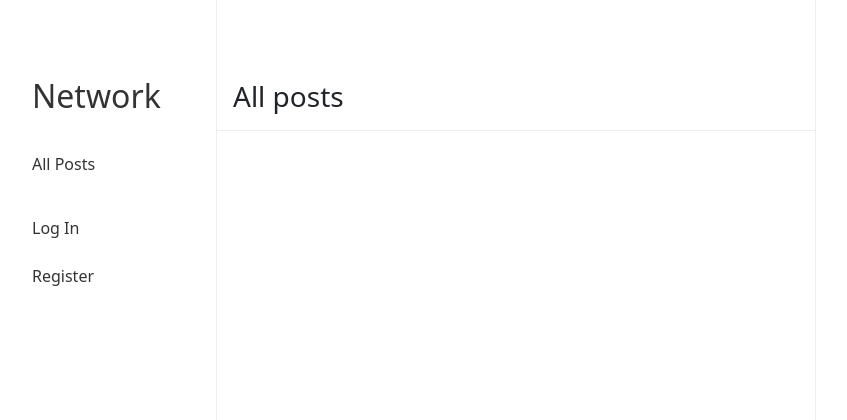
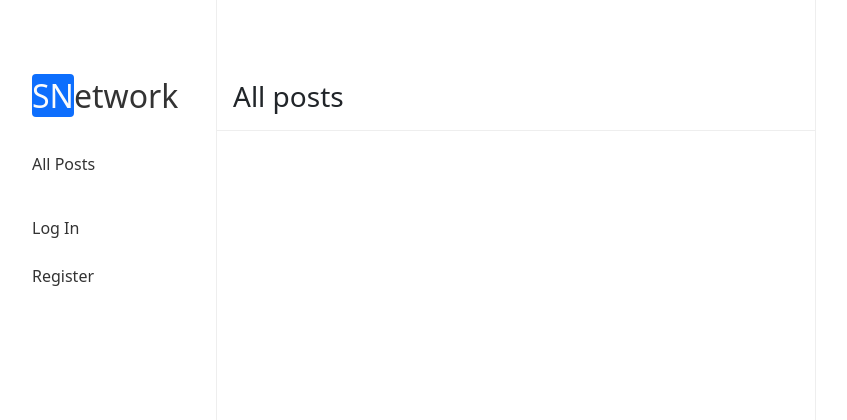
Before and after one commit to kftlfd/snetwork, a Django app: page / in a window 1280 px wide. Shown: the top 420 px of the page, without its empty margins (224-1071 px from the left). Run offline with Django 3.2, Linux system fonts and the light colour scheme; data that the repository does not hold is empty.

Commit message:
added favicon and page titles; brand styling;

```diff
--- a/network/static/network/styles.css
+++ b/network/static/network/styles.css
@@ -83,6 +83,11 @@ body {
 .nav .sidebar .navbar-brand,
 .nav .sidebar .nav-item {
   padding-left: 1rem;
+}
+.nav .sidebar .navbar-brand .brand {
+  color: #fbfbfb;
+  background-color: #0d6efd;
+  border-radius: 0.25rem;
 }
 
 
--- a/network/templates/network/feed.html
+++ b/network/templates/network/feed.html
@@ -1,4 +1,6 @@
 {% extends "network/layout.html" %}
+
+{% block title %}Feed{% endblock %}
 
 {% block body %}
 
--- a/network/templates/network/index.html
+++ b/network/templates/network/index.html
@@ -1,4 +1,6 @@
 {% extends "network/layout.html" %}
+
+{% block title %}All Posts{% endblock %}
 
 {% block body %}
 
--- a/network/templates/network/layout.html
+++ b/network/templates/network/layout.html
@@ -6,6 +6,7 @@
 <head>
   <meta name="viewport" content="width=device-width, initial-scale=1.0">
   <title>{% block title %}Social Network{% endblock %}</title>
+  <link rel="shortcut icon" href="{% static 'network/favicon.png' %}" type="image/x-icon">
 
   <!-- Bootstrap 5 -->
   <link href="https://cdn.jsdelivr.net/npm/bootstrap@5.0.2/dist/css/bootstrap.min.css" rel="stylesheet" integrity="sha384-EVSTQN3/azprG1Anm3QDgpJLIm9Nao0Yz1ztcQTwFspd3yD65VohhpuuCOmLASjC" crossorigin="anonymous">
@@ -27,7 +28,7 @@
       <div class="header">
         <button type="button" class="btn-close text-reset" data-bs-dismiss="offcanvas" aria-label="Close"></button>
       </div>
-      <a class="navbar-brand" href="#">Network</a>
+      <a class="navbar-brand" href="#"><span class="brand">SN</span>etwork</a>
       <ul class="navbar-nav">
         <li class="nav-item">
           <a class="nav-link" href="{% url 'index' %}">All Posts</a>
--- a/network/templates/network/login.html
+++ b/network/templates/network/login.html
@@ -1,4 +1,6 @@
 {% extends "network/layout.html" %}
+
+{% block title %}Login{% endblock %}
 
 {% block body %}
 
--- a/network/templates/network/post-page.html
+++ b/network/templates/network/post-page.html
@@ -1,5 +1,7 @@
 {% extends "network/layout.html" %}
 {% load custom_tags %}
+
+{% block title %}Post{% endblock %}
 
 {% block body %}
 {% if post %}
--- a/network/templates/network/register.html
+++ b/network/templates/network/register.html
@@ -1,4 +1,6 @@
 {% extends "network/layout.html" %}
+
+{% block title %}Register{% endblock %}
 
 {% block body %}
 
--- a/network/templates/network/user.html
+++ b/network/templates/network/user.html
@@ -1,5 +1,7 @@
 {% extends "network/layout.html" %}
 {% load custom_tags %}
+
+{% block title %}{{ u.username }}{% endblock %}
 
 {% block body %}
 {% if u %}
```
Also changed, not shown: network/static/network/favicon.png (added).
